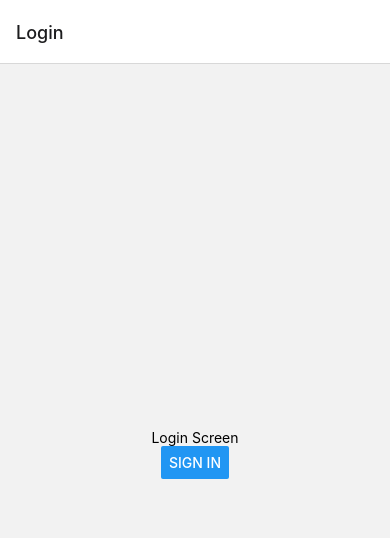
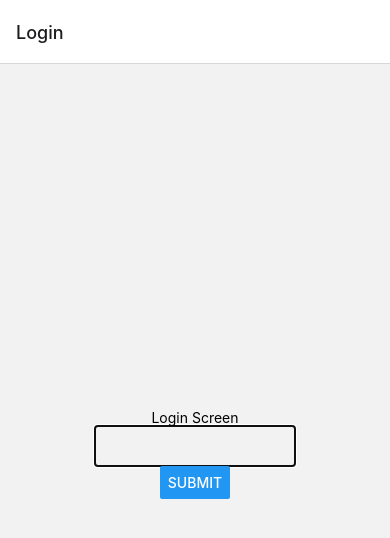
Before and after one commit to ShawnCone/denyut-mobile-2, a React Native app: screen /Login in a window 390 px wide. Shown: the top 538 px of the page. Built offline with nearby package versions, Linux system fonts and the light colour scheme.

Commit message:
login send otp done

```diff
--- a/App.tsx
+++ b/App.tsx
@@ -1,10 +1,15 @@
 import AppContent from '@/AppContent'
 import { AuthContextProvider } from '@/context/AuthContext'
+import { QueryClient, QueryClientProvider } from '@tanstack/react-query'
+
+const queryClient = new QueryClient()
 
 export default function App() {
   return (
-    <AuthContextProvider>
-      <AppContent />
-    </AuthContextProvider>
+    <QueryClientProvider client={queryClient}>
+      <AuthContextProvider>
+        <AppContent />
+      </AuthContextProvider>
+    </QueryClientProvider>
   )
 }
--- a/src/AppContent.tsx
+++ b/src/AppContent.tsx
@@ -4,8 +4,8 @@ import {
   ProtectedAuthContextValues,
   useAuth,
 } from './context/AuthContext'
-import LoginScreen from './screens/LoginScreen'
 import SplashScreen from './screens/SplashScreen'
+import LoginScreen from './screens/auth-screens/LoginScreen'
 import { MainTabContent } from './screens/main-tab/main-tab-stack'
 import { RootStack } from './screens/root-stack'
 
--- a/src/screens/LoginScreen.tsx
+++ /dev/null
@@ -1,13 +0,0 @@
-import LoginButton from '@/components/LoginButton'
-import { Text, View } from 'react-native'
-
-function LoginScreen() {
-  return (
-    <View style={{ flex: 1, alignItems: 'center', justifyContent: 'center' }}>
-      <Text>Login Screen</Text>
-      <LoginButton />
-    </View>
-  )
-}
-
-export default LoginScreen
--- /dev/null
+++ b/src/screens/auth-screens/LoginScreen.tsx
@@ -0,0 +1,56 @@
+import { zodResolver } from '@hookform/resolvers/zod'
+import { useEffect, useRef } from 'react'
+import { Controller, useForm } from 'react-hook-form'
+import { Button, Text, TextInput, View } from 'react-native'
+import { LoginFormValues, loginFormSchema, useSendOTP } from './utils'
+
+function LoginScreen() {
+  const { control, handleSubmit } = useForm<LoginFormValues>({
+    resolver: zodResolver(loginFormSchema),
+  })
+
+  const { mutate: sendOTP, isPending } = useSendOTP({
+    onSuccess: () => {
+      // Navigate to verify screen if successful
+    },
+    onError: () => {
+      // Show error message or toast?
+    },
+  })
+
+  const onSubmit = ({ phoneNumber }: LoginFormValues) => {
+    sendOTP(phoneNumber)
+  }
+
+  // Ref for auto focus when screen is open
+  const phoneNumberInputRef = useRef<TextInput>(null)
+  useEffect(() => {
+    if (phoneNumberInputRef.current) {
+      phoneNumberInputRef.current.focus()
+    }
+  }, [])
+
+  return (
+    <View style={{ flex: 1, alignItems: 'center', justifyContent: 'center' }}>
+      <Text>Login Screen</Text>
+      <Controller
+        control={control}
+        name="phoneNumber"
+        render={({ field: { onChange, onBlur, value } }) => (
+          <TextInput
+            style={{ width: 200, height: 40 }}
+            onBlur={onBlur}
+            onChangeText={onChange}
+            value={value}
+            ref={phoneNumberInputRef}
+            keyboardType="number-pad"
+          />
+        )}
+      />
+      {/* Error text here */}
+      <Button title="Submit" onPress={handleSubmit(onSubmit)} />
+    </View>
+  )
+}
+
+export default LoginScreen
--- /dev/null
+++ b/src/screens/auth-screens/utils.ts
@@ -0,0 +1,55 @@
+import { supabaseClient } from '@/client/supabase/supabase'
+import { useMutation } from '@tanstack/react-query'
+import * as z from 'zod'
+
+export const loginFormSchema = z.object({
+  phoneNumber: z.string().min(1).regex(/^\d+$/),
+})
+
+export type LoginFormValues = z.infer<typeof loginFormSchema>
+
+// Make this env variable for dev and prod environment
+const COUNTRY_CODE = '+62'
+
+function getCleanPhoneNumber(phoneNumber: string) {
+  // Strip first zero
+  if (phoneNumber.startsWith('0')) {
+    return phoneNumber.slice(1)
+  }
+
+  // Strip 62 prefix if any
+  if (phoneNumber.startsWith('62')) {
+    return phoneNumber.slice(2)
+  }
+
+  // Add +62 to phone number
+  return `${COUNTRY_CODE}${phoneNumber}`
+}
+
+async function sendOTP(phoneNumber: string) {
+  const { data, error } = await supabaseClient.auth.signInWithOtp({
+    phone: getCleanPhoneNumber(phoneNumber),
+    options: {
+      channel: 'whatsapp',
+    },
+  })
+
+  if (error) {
+    throw error
+  }
+
+  return data
+}
+
+type useSendOTPParams = {
+  onSuccess?: () => void
+  onError?: () => void
+}
+
+export function useSendOTP({ onSuccess, onError }: useSendOTPParams) {
+  return useMutation({
+    mutationFn: sendOTP,
+    onSuccess,
+    onError,
+  })
+}
```
Also changed, not shown: package.json (+6 -2 lines), 1 other file (tests, documents, lock files or other folders).
